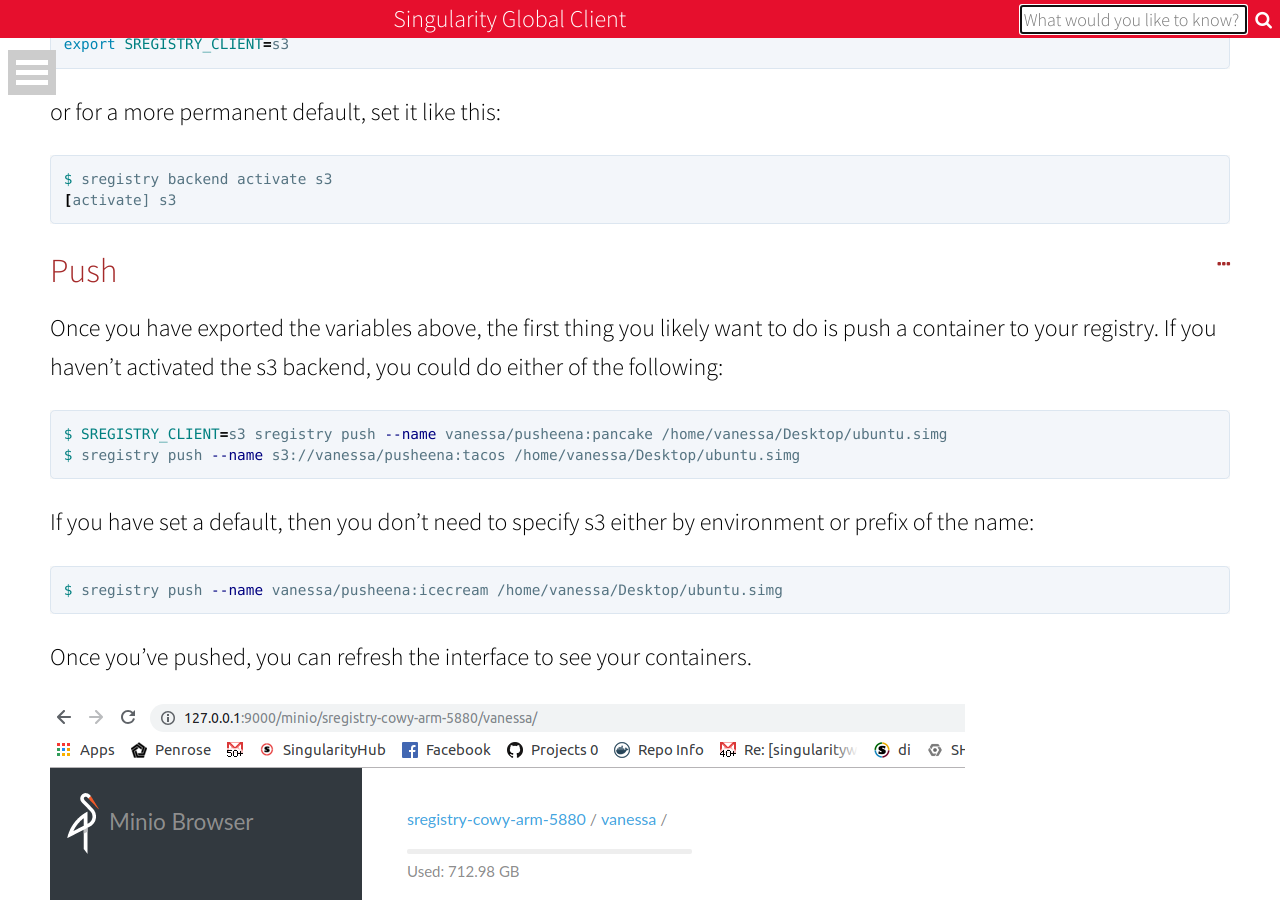
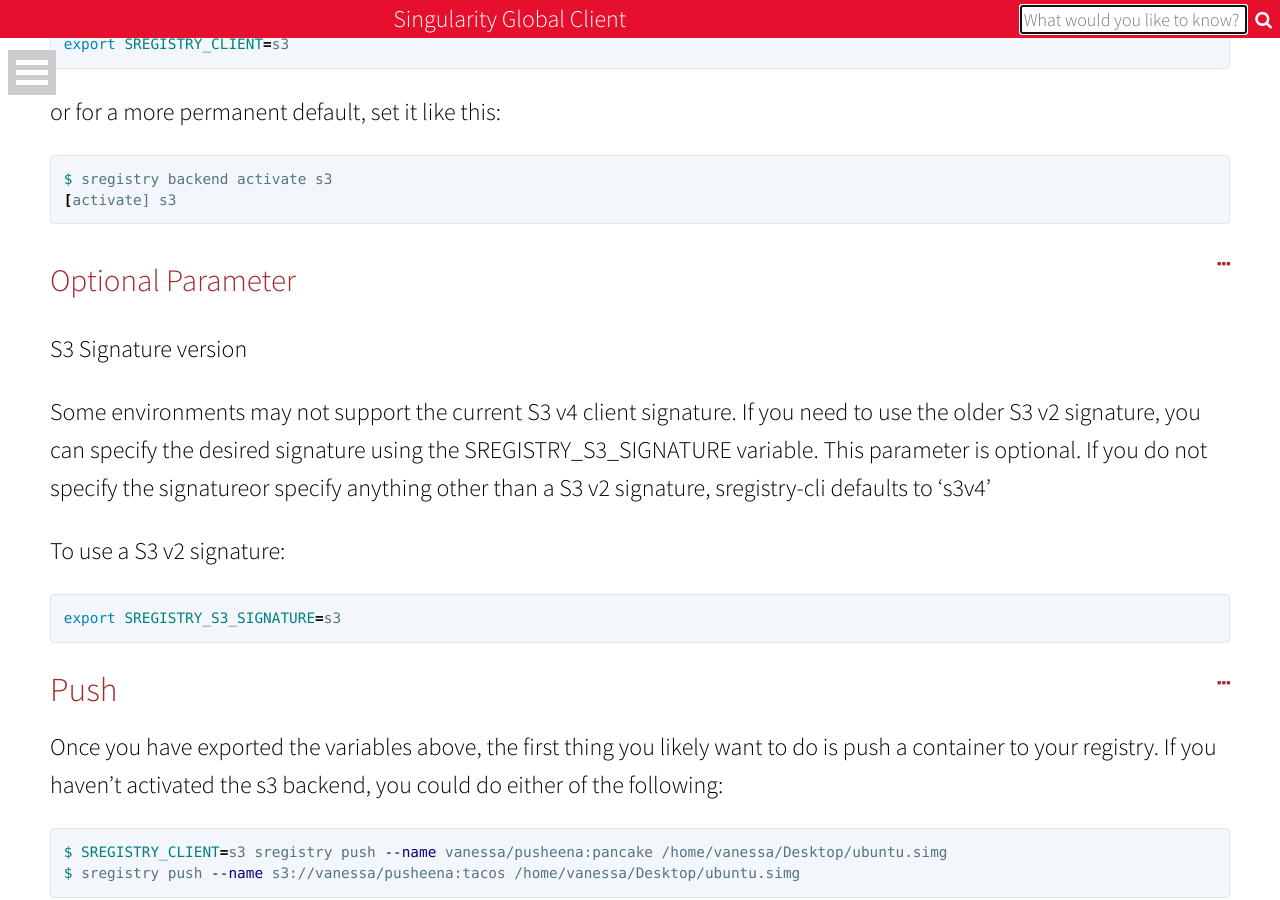
Before and after one commit to singularityhub/sregistry-cli, a Jekyll site: the page built from docs/clients/s3.md, in a window 1280 px wide and 900 px high, scrolled down 3490 px. Built offline with Jekyll 4.4.1, drawn with Linux system fonts in a browser that asks for light colours; nearby versions of some CDN libraries.

Commit message:
Added documentation on how to specify S3 v2 and v4 signatures, and how sregistry-cli will behave by default.

````diff
--- a/docs/clients/s3.md
+++ b/docs/clients/s3.md
@@ -149,6 +149,19 @@
 $ sregistry backend activate s3
 [activate] s3
 ```
+### Optional Parameter
+S3 Signature version
+
+Some environments may not support the current S3 v4 client signature.  If you need to use the older
+S3 v2 signature, you can specify the desired signature using the SREGISTRY_S3_SIGNATURE variable.
+This parameter is optional.  If you do not specify the signatureor specify anything other than
+a S3 v2 signature, sregistry-cli defaults to 's3v4'
+
+To use a S3 v2 signature:
+
+```bash
+export SREGISTRY_S3_SIGNATURE=s3
+```
 
 ## Push
 
````
